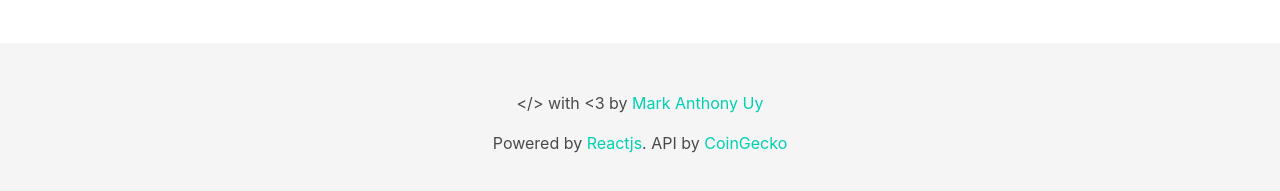
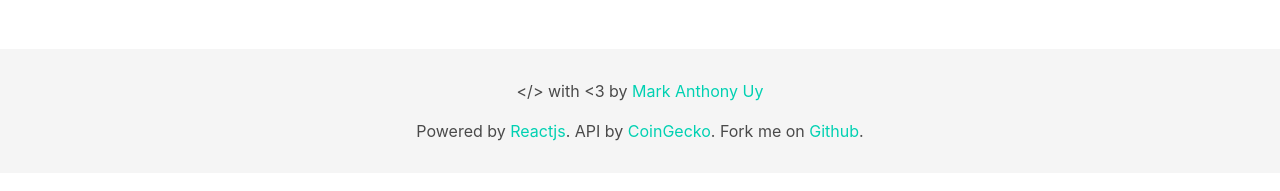
Before and after one commit to markanthonyuy/cryptomark.now.sh, a React (Create React App) app: page / in a window 1280 px wide. Shown: the part 831-1022 px from the top of the page. Built offline with nearby package versions, Linux system fonts and the light colour scheme; no server answers.

Commit message:
fix loading not showing when changing currency and count, fix header and footer spacing, add github link, fix showing of back to table, update README

```diff
--- a/src/components/App.js
+++ b/src/components/App.js
@@ -89,6 +89,7 @@ class App extends Component {
           checked: false,
         },
       ],
+      backToTopVisibility: false,
     }
 
     this.time = ''
@@ -138,24 +139,22 @@ class App extends Component {
     let currency = this.state.currency
     let count = this.state.count
 
+    this.setState({ loader: true, backToTopVisibility: false })
+
     if (nextPage) {
       if (page + 1 >= 20) return
       if (page >= 0) {
         page = page + 1
-        this.setState({ page: page, loader: true })
+        this.setState({ page: page })
       }
-
-      //paging = `&start=${page * count + 1}`
     }
 
     if (prevPage) {
       if (page <= 0) return
       if (page <= 20) {
         page = page - 1
-        this.setState({ page: page, loader: true })
+        this.setState({ page: page })
       }
-
-      //paging = `&start=${page * count + 1}`
     }
 
     let url = `${this.apiUrl}coins/markets?vs_currency=${currency}&order=market_cap_desc&per_page=${count}&sparkline=false&page=${page}`
@@ -167,18 +166,14 @@ class App extends Component {
           this.timer()
         }
         this.displayCrypto(res.data, currency)
-        // this.setState({
-        //   total: 100,
-        // })
-        // this.setState({
-        //   totalPage: 20,
-        // })
+
         // Get total page
         const totalPage = this.state.total / count
         const cleanTotalPage =
           totalPage % 1 ? parseInt(totalPage + 1, 10) : totalPage
         this.setState({
           totalPage: cleanTotalPage,
+          backToTopVisibility: true,
         })
         // if (clearTime) {
         //   clearInterval(this.time)
@@ -190,6 +185,9 @@ class App extends Component {
       })
       .catch((err) => {
         console.log(err)
+        this.setState({
+          backToTopVisibility: false,
+        })
       })
   }
 
@@ -229,7 +227,7 @@ class App extends Component {
   render() {
     return (
       <main>
-        <Header tagline="Compare Cryptocurrencies"></Header>
+        <Header tagline="Compare Cryptocurrencies Realtime"></Header>
         <div className="section">
           <div className="container" id="main">
             <AdditionalData
@@ -319,7 +317,10 @@ class App extends Component {
             </p>
           </div>
         </div>
-        <Footer count={this.state.count}></Footer>
+        <Footer
+          count={this.state.count}
+          visibility={this.state.backToTopVisibility}
+        ></Footer>
       </main>
     )
   }
--- a/src/components/Footer.js
+++ b/src/components/Footer.js
@@ -4,25 +4,31 @@ const Footer = (props) => {
   return (
     <footer className="footer">
       <div className="container">
-        <div className="content has-text-centered">
+        <div className="content has-text-centered no-margin">
           <p>
             &lt;/&gt; with &lt;3 by{' '}
             <a href="http://markanthonyuy.com">Mark Anthony Uy</a>
           </p>
           <p>
             Powered by <a href="https://facebook.github.io/react/">Reactjs</a>.
-            API by <a href="https://www.coingecko.com/en/api">CoinGecko</a>
+            API by <a href="https://www.coingecko.com/en/api">CoinGecko</a>.
+            Fork me on{' '}
+            <a href="https://github.com/markanthonyuy/cryptomark.now.sh">
+              Github
+            </a>
+            .
           </p>
         </div>
-
+        {props.visibility && (
           <a
             className={`button is-outlined back-to-top ${
-            props.count >= 30 ? '' : 'hide'
+              props.count >= 50 ? '' : 'hide'
             }`}
             href="#main"
           >
             Back to Table View
           </a>
+        )}
       </div>
     </footer>
   )
--- a/src/components/Header.js
+++ b/src/components/Header.js
@@ -5,7 +5,7 @@ const Header = (props) => {
     <section className="hero is-primary">
       <div className="hero-body">
         <div className="container">
-          <h1 className="title main-title">
+          <h1 className="title main-title is-spaced">
             <a href="/">Cryptomark</a>
           </h1>
           <h2 className="subtitle is-6">{props.tagline}</h2>
--- a/src/css/index.css
+++ b/src/css/index.css
@@ -8,6 +8,10 @@
 
 .align-center {
   text-align: center !important;
+}
+
+.no-margin {
+  margin: 0 !important;
 }
 
 .LazyLoad {
@@ -49,7 +53,7 @@
 }
 
 .table td img {
-  vertical-align: -2px;
+  vertical-align: -4px;
   margin-right: 5px;
 }
 
@@ -180,18 +184,26 @@ sup {
   margin-top: 6px;
 }
 
+.footer {
+  padding: 30px 0;
+}
+
 .footer > .container {
   position: relative;
 }
 
 .footer > .container > .back-to-top {
   position: absolute;
-  top: -68px;
+  top: -50px;
   right: 0;
 }
 
 .dropdown-settings {
   margin-top: 5px;
+}
+
+.main-title {
+  margin-bottom: 7px !important;
 }
 
 .main-title > a {
```
Also changed, not shown: 1 other file (tests, documents, lock files or other folders). Lines whose indentation alone changed are shown as unchanged.
